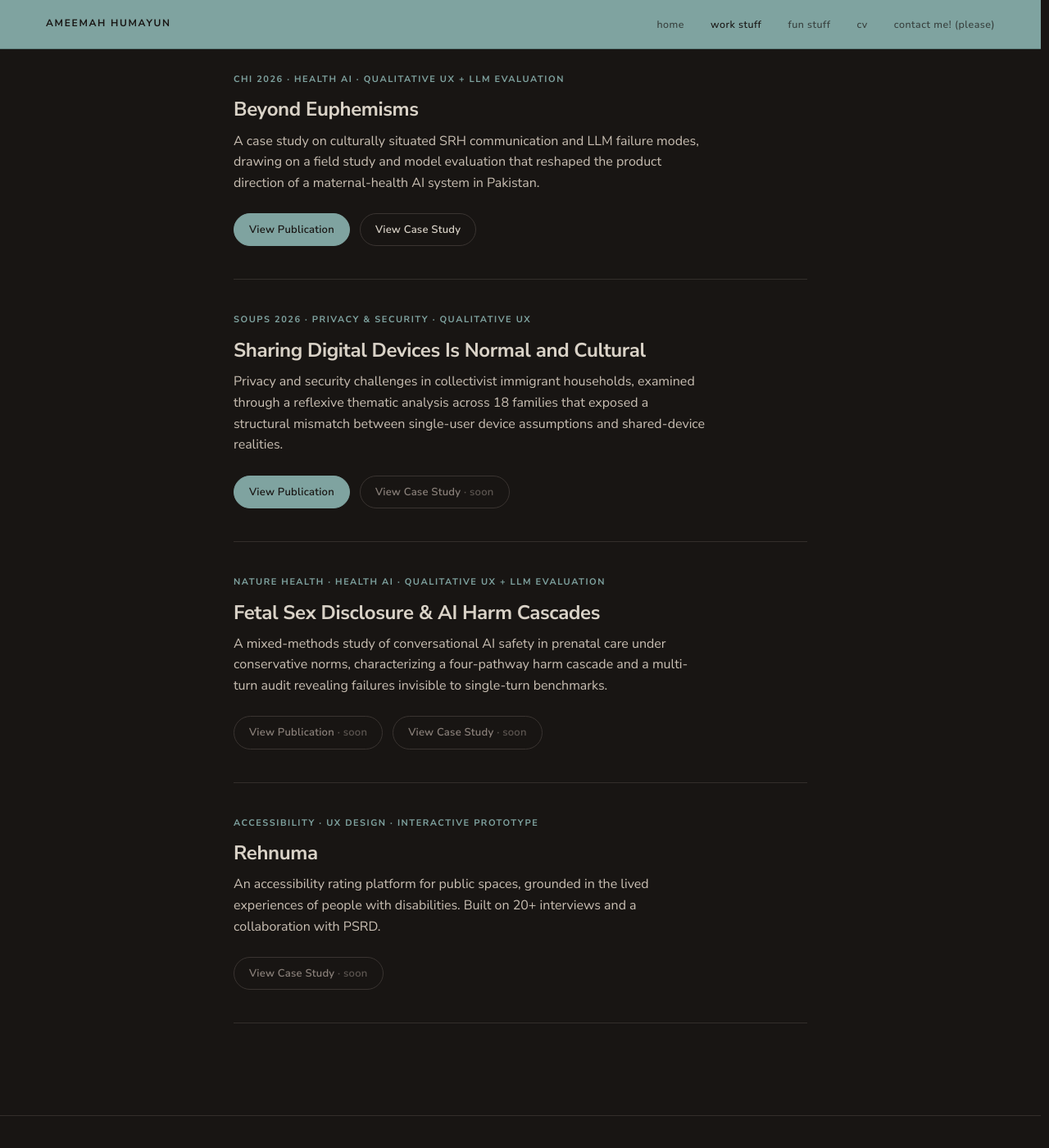
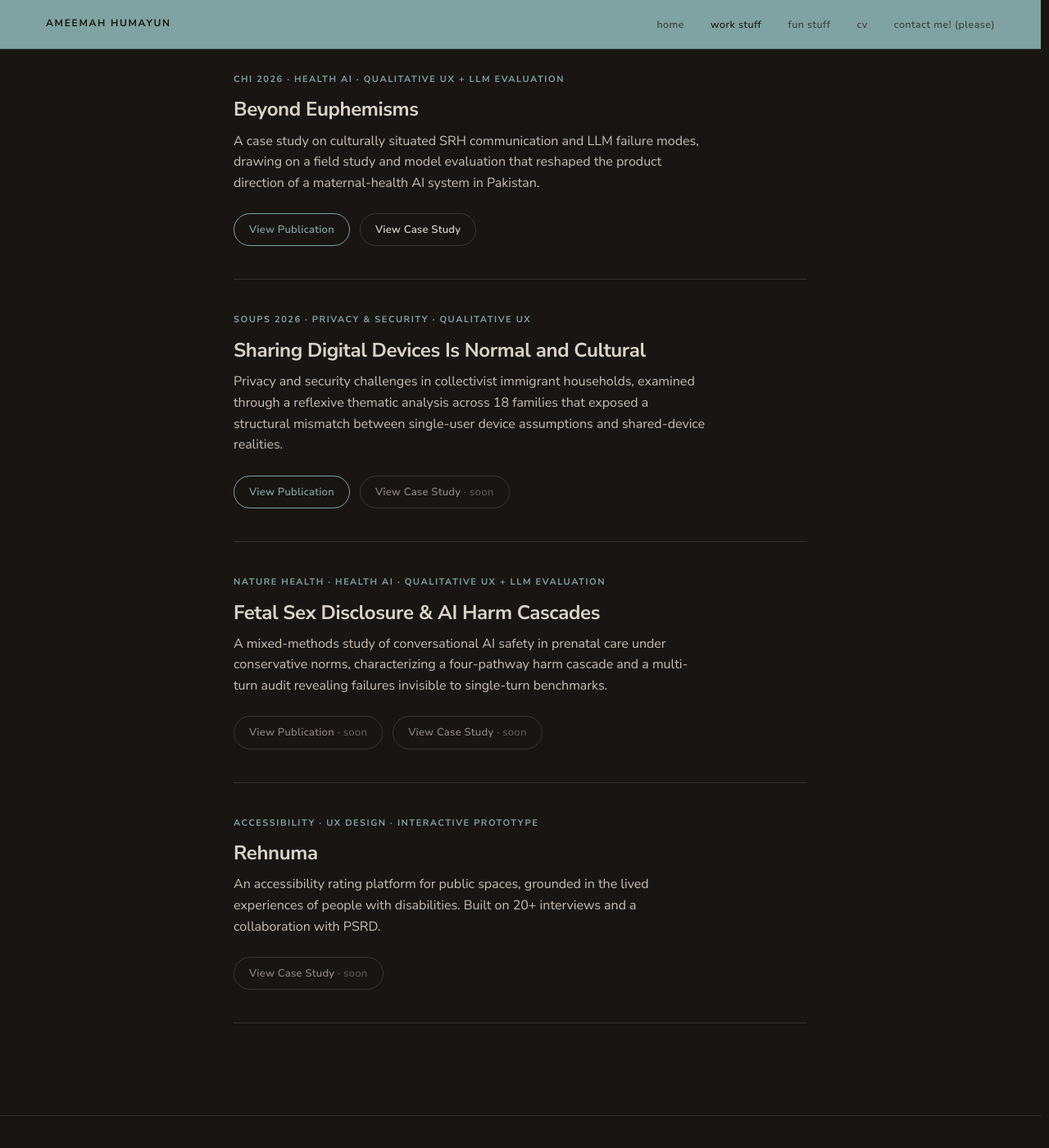
Before and after one commit to ameemahumayun/ameemahumayun.github.io, a Jekyll site: the page built from work/index.html, in a window 1280 px wide and 1400 px high, scrolled down 272 px. Shown: the whole window at 82% size. Built offline with Jekyll 4.4.1, drawn with Linux system fonts in a browser that asks for light colours.

Commit message:
Revert View Publication to teal outline at rest, unify hover fill
Primary CTA goes back to an accent outline (not solid) at rest, distinct
from the secondary link's neutral border. Both now share the same
solid-teal-fill hover animation via .work-card__link:hover.

Co-Authored-By: Claude Sonnet 5 <noreply@anthropic.com>
Claude-Session: https://claude.ai/code/session_01RCzM7zTsD8mFw1QLJ4sgHP

```diff
--- a/assets/css/components.css
+++ b/assets/css/components.css
@@ -587,16 +587,14 @@
   border: 1px solid var(--color-rule);
   border-radius: var(--radius-pill);
   color: var(--color-text-strong);
-  transition: border-color var(--duration) var(--ease), color var(--duration) var(--ease);
+  transition: border-color var(--duration) var(--ease), color var(--duration) var(--ease), background var(--duration) var(--ease);
 }
-.work-card__link:hover { border-color: var(--color-accent); color: var(--color-accent); }
+.work-card__link:hover { background: var(--color-accent); border-color: var(--color-accent); color: var(--color-bg); }
 .work-card__link--muted { color: var(--color-text-soft); }
-/* Primary CTA (e.g. "View Publication"): solid accent fill at rest, so it
-   stays visually distinct from the secondary link even when the secondary
-   is hovered (hover on .work-card__link turns its outline accent-colored
-   too, which would otherwise match a merely-outlined primary). */
-.work-card__link--primary { background: var(--color-accent); border-color: var(--color-accent); color: var(--color-bg); }
-.work-card__link--primary:hover { background: var(--color-accent-deep); border-color: var(--color-accent-deep); color: var(--color-bg); }
+/* Primary CTA (e.g. "View Publication"): teal outline at rest, distinct
+   from the secondary link's neutral border. Both share the same solid-fill
+   hover above, via the shared .work-card__link:hover rule. */
+.work-card__link--primary { border-color: var(--color-accent); color: var(--color-accent); }
 /* Inert "soon" button: pill look of a link, but non-navigating. Rendered as a
    <span>, not an <a>, so it carries no href. No hover color shift; no pointer
    cursor — it should not look or behave clickable. */
```
